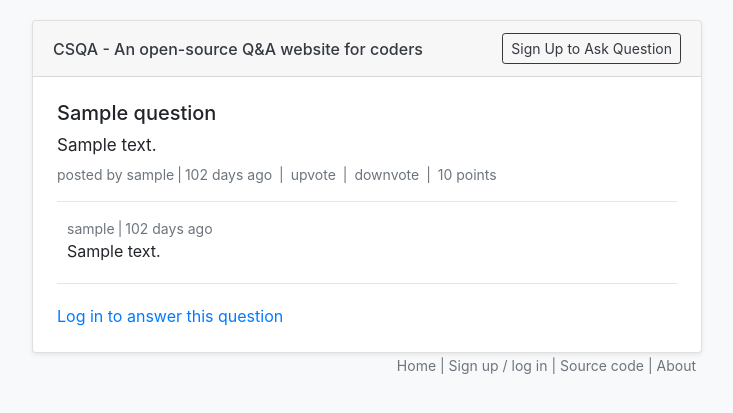
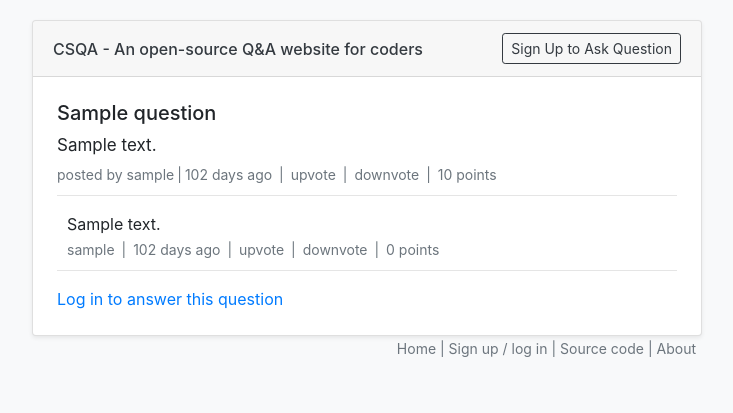
Before and after one commit to ykdojo/csqa, a Django app: page /question/1/ in a window 1280 px wide. Shown: the top 413 px of the page, without its empty margins (273-1006 px from the left). Run offline with Django 3.2, Linux system fonts and the light colour scheme; tables that the repository leaves empty hold one stand-in row (values such as "Sample post"); some libraries are stand-ins or nearby versions.

Commit message:
Styling in place

```diff
--- a/static/style.css
+++ b/static/style.css
@@ -1,3 +1,12 @@
+hr.answer-hr {
+    margin-top: 10px;
+}
+
+.answer-sub {
+    font-size: 14px;
+    margin-top: 3;
+}
+
 .num-answers {
     font-size: 14px;
 }
--- a/templates/question.html
+++ b/templates/question.html
@@ -17,16 +17,24 @@
 </div>
 
 {% for answer in answers %}
-    <hr/>
+    <hr class='answer-hr'/>
     <div class='answer-block'>
-      <div class='text-secondary' style="font-size: 14px">
-        <span>{{ answer.user }}</span><span class="separator">|</span>{{ answer.x_ago }}
+      <div class="answer-text">{{ answer.text | urlize }}</div>
+      <div class='text-secondary answer-sub'>
+        <span>{{ answer.user }}</span>
+        <span class="separator">|</span>
+        <span>{{ answer.x_ago }}</span>
+        <span class="separator">|</span>
+        <a href="#" v-on:click="" :class="[[upvoted ? 'done' : '']]" class="text-secondary">upvote</a>
+        <span class="separator">|</span>
+        <a href="#" v-on:click="" class="text-secondary">downvote</a>
+        <span class="separator">|</span>
+        <span>0 points</span>
       </div>
-      <div class="answer-text" style="margin-bottom: 20px">{{ answer.text | urlize }}</div>
     </div>
 {% endfor %}
 
-<hr style="margin-bottom: 20"/>
+<hr class='answer-hr'/>
 {% if current_user.is_authenticated %}
 <form action="/question/{{question.id}}/answer" method="post">
   {% csrf_token %}
```
